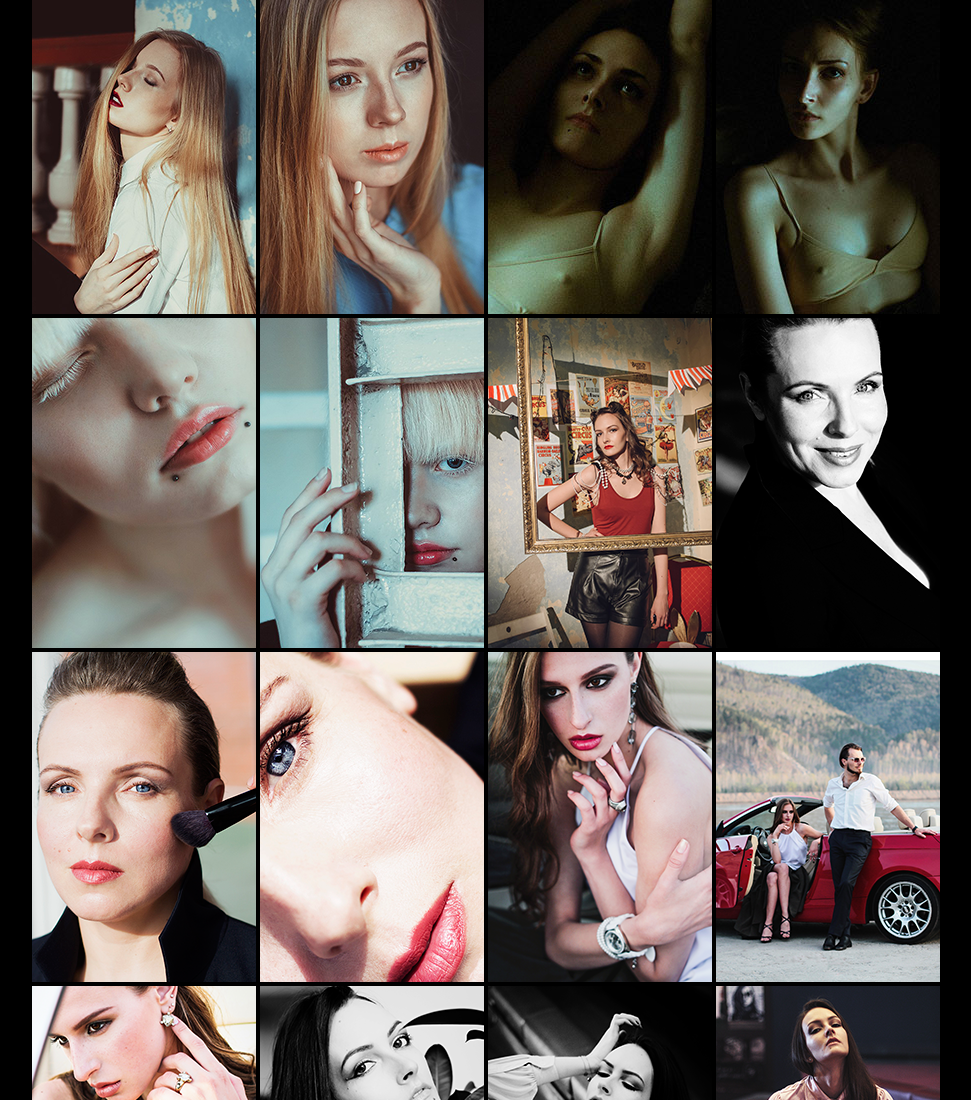
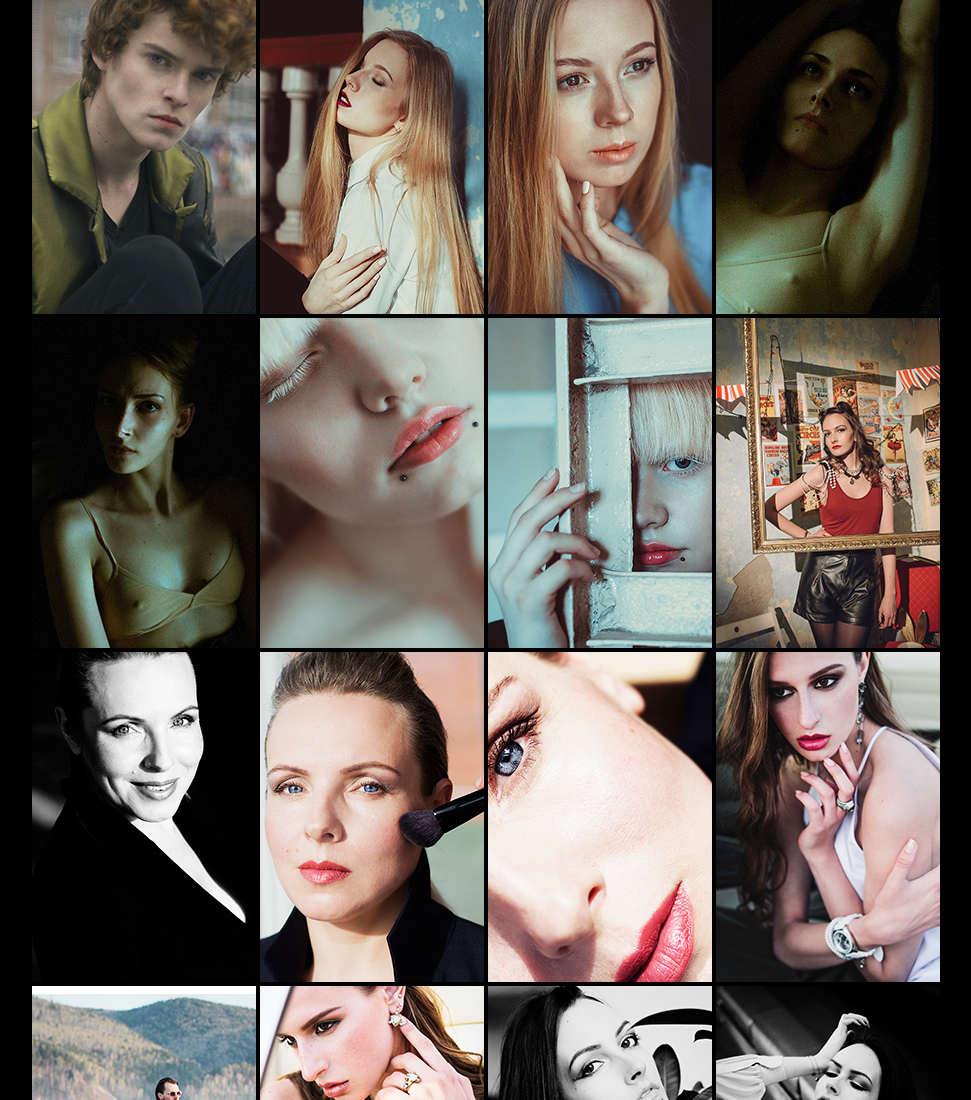
Before and after one commit to youngxfox/Ana-Japson, a plain HTML site: page portfolio.html in a window 1280 px wide. Shown: the part 2608-3708 px from the top of the page, without its empty margins (154-1125 px from the left). Drawn offline with Linux system fonts and the light colour scheme; a web font is replaced by a local one.

Commit message:
pic upload nastya

```diff
--- a/portfolio.html
+++ b/portfolio.html
@@ -72,6 +72,7 @@
 					<div class="card-art">
 						<a name="beauty"><h3>BEAUTY</h3></a>
 					</div>
+					<a class="fancybox" rel="group" href="images/preview/big-image16.jpg"><img src="images/preview/small-image16.jpg" height="330" alt="makeup in belgium" "makeup in brussels"/></a>
 					<a class="fancybox" rel="group" href="images/preview/big-image17.jpg"><img src="images/preview/small-image17.png" height="330" alt="makeup in belgium" "makeup in brussels"/></a>
 					<a class="fancybox" rel="group" href="images/preview/big-image18.jpg"><img src="images/preview/small-image18.png" height="330" alt="makeup in belgium" "makeup in brussels"/></a>
 					<a class="fancybox" rel="group" href="images/preview/big-image67.jpg"><img src="images/preview/small-image67.jpg" height="330" alt="makeup in belgium" "makeup in brussels"/></a>
```
Also changed, not shown: images/preview/big-image16.jpg (added), images/preview/small-image16.jpg (added).
